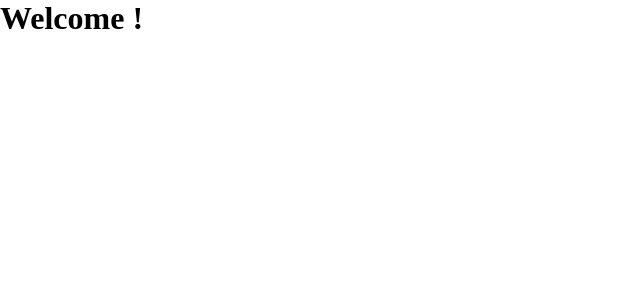
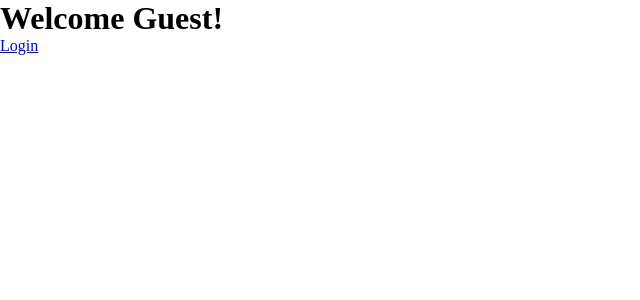
Before and after one commit to theGreatKyle1994/color-master, a React (Vite) app in the folder client/: page /home in a window 1280 px wide. Shown: the top 300 px of the page, without its empty margins (0-640 px from the left). Built offline with nearby package versions, Linux system fonts and the light colour scheme.

Commit message:
add logout functionality

```diff
--- a/client/src/App.jsx
+++ b/client/src/App.jsx
@@ -5,7 +5,12 @@ import Register from "./components/Register";
 import Home from "./components/Home";
 
 const App = () => {
-  const [userData, setUserData] = useState({});
+  const [userData, setUserData] = useState({
+    id: "",
+    username: "",
+    colors: [],
+    colorPalettes: [],
+  });
 
   useEffect(() => {
     const data = JSON.parse(sessionStorage.getItem("userInfo"));
@@ -19,7 +24,10 @@ const App = () => {
         path="/register"
         element={<Register setUserData={setUserData} />}
       />
-      <Route path="/home" element={<Home userData={userData} />} />
+      <Route
+        path="/home"
+        element={<Home userData={userData} setUserData={setUserData} />}
+      />
     </Routes>
   );
 };
--- a/client/src/components/Home.jsx
+++ b/client/src/components/Home.jsx
@@ -1,6 +1,24 @@
-const Home = ({ userData }) => {
-  console.log(userData);
-  return <h1>Welcome {userData.username}!</h1>;
+import axios from "axios";
+import { Link } from "react-router-dom";
+
+const Home = ({ userData, setUserData }) => {
+  const logoutHandler = async () => {
+    await axios
+      .post("http://localhost:8000/api/logout", {}, { withCredentials: true })
+      .then(() => {
+        sessionStorage.clear();
+        setUserData({});
+      })
+      .catch((err) => console.log(err));
+  };
+
+  return (
+    <>
+      <h1>Welcome {userData.id ? userData.username : "Guest"}!</h1>
+      {userData.id && <button onClick={logoutHandler}>Logout</button>}
+      {!userData.id && <Link to={"/login"}>Login</Link>}
+    </>
+  );
 };
 
 export default Home;
--- a/client/src/components/Login.jsx
+++ b/client/src/components/Login.jsx
@@ -12,8 +12,8 @@ const Login = ({ setUserData }) => {
         withCredentials: true,
       })
       .then((res) => {
-        console.log(res.data);
         const userData = {
+          id: res.data._id,
           username: res.data.username,
           colors: res.data.colors,
           colorPalettes: res.data.colorPalettes,
--- a/client/src/components/Register.jsx
+++ b/client/src/components/Register.jsx
@@ -12,8 +12,8 @@ const Register = ({ setUserData }) => {
         withCredentials: true,
       })
       .then((res) => {
-        console.log(res.data);
         const userData = {
+          id: res.data._id,
           username: res.data.username,
           colors: res.data.colors,
           colorPalettes: res.data.colorPalettes,
```
